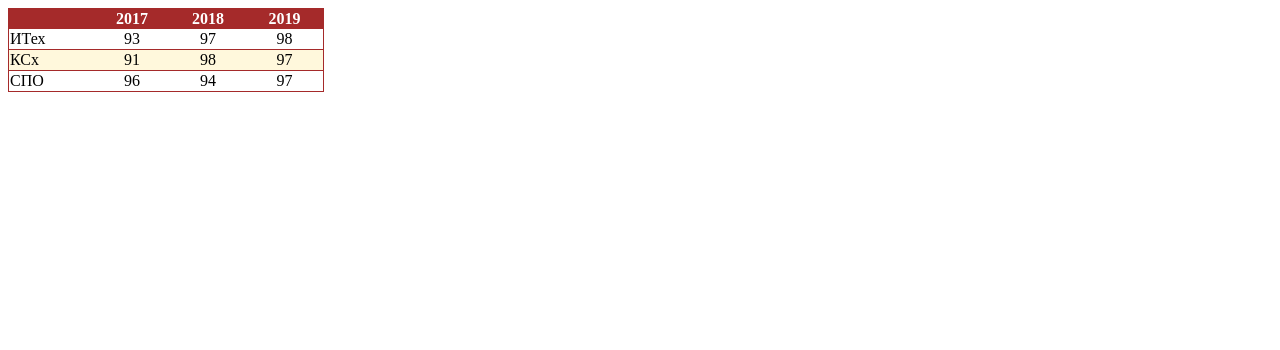
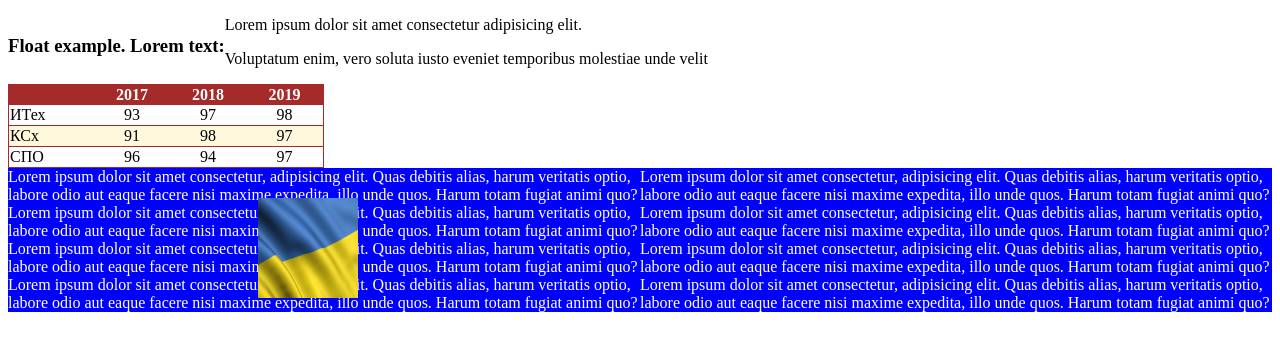
Before and after one commit to badtale/ItecLabs, a plain HTML site: page LB2/index.html in a window 1280 px wide. Drawn offline with Linux system fonts and the light colour scheme.

Commit message:
LB2 changes

```diff
--- a/LB2/index.html
+++ b/LB2/index.html
@@ -12,9 +12,21 @@
             border-collapse: collapse;
             border-bottom: 1px solid #A52A2A;
         }
+        h3 {
+            float: left;
+        }
     </style>
 </head>
 <body>
+    <div>
+        <h3>Float example. Lorem text:</h3>
+        <p>
+            Lorem ipsum dolor sit amet consectetur adipisicing elit.
+        </p>
+        <p>
+            Voluptatum enim, vero soluta iusto eveniet temporibus molestiae unde velit
+        </p>
+    </div>
     <div>
         <table class="my-table">
             <thead>
@@ -47,5 +59,20 @@
             </tbody>
         </table>
     </div>
+    <div>
+        <div class="lorem-text">
+            Lorem ipsum dolor sit amet consectetur, adipisicing elit. Quas debitis alias, harum veritatis optio, labore odio aut eaque facere nisi maxime expedita, illo unde quos. Harum totam fugiat animi quo?
+            Lorem ipsum dolor sit amet consectetur, adipisicing elit. Quas debitis alias, harum veritatis optio, labore odio aut eaque facere nisi maxime expedita, illo unde quos. Harum totam fugiat animi quo?
+            Lorem ipsum dolor sit amet consectetur, adipisicing elit. Quas debitis alias, harum veritatis optio, labore odio aut eaque facere nisi maxime expedita, illo unde quos. Harum totam fugiat animi quo?
+            Lorem ipsum dolor sit amet consectetur, adipisicing elit. Quas debitis alias, harum veritatis optio, labore odio aut eaque facere nisi maxime expedita, illo unde quos. Harum totam fugiat animi quo?
+            <div class="positioned">
+                <img src="banner.jpg" width="100" height="100" alt="Banner image"/>
+            </div>
+            Lorem ipsum dolor sit amet consectetur, adipisicing elit. Quas debitis alias, harum veritatis optio, labore odio aut eaque facere nisi maxime expedita, illo unde quos. Harum totam fugiat animi quo?
+            Lorem ipsum dolor sit amet consectetur, adipisicing elit. Quas debitis alias, harum veritatis optio, labore odio aut eaque facere nisi maxime expedita, illo unde quos. Harum totam fugiat animi quo?
+            Lorem ipsum dolor sit amet consectetur, adipisicing elit. Quas debitis alias, harum veritatis optio, labore odio aut eaque facere nisi maxime expedita, illo unde quos. Harum totam fugiat animi quo?
+            Lorem ipsum dolor sit amet consectetur, adipisicing elit. Quas debitis alias, harum veritatis optio, labore odio aut eaque facere nisi maxime expedita, illo unde quos. Harum totam fugiat animi quo?
+        </div>
+    </div>
 </body>
 </html>
--- a/LB2/styles.css
+++ b/LB2/styles.css
@@ -21,3 +21,17 @@
     border-left: none;
     border-right: none;
 }
+
+.lorem-text{
+    display: flex;
+    position: relative;
+    flex-direction: row;
+    background-color: blue;
+    color: white;
+}
+
+.positioned{
+    bottom: 10px;
+    left: 250px;
+    position: absolute;
+}
```
Also changed, not shown: LB2/banner.jpg (added).
